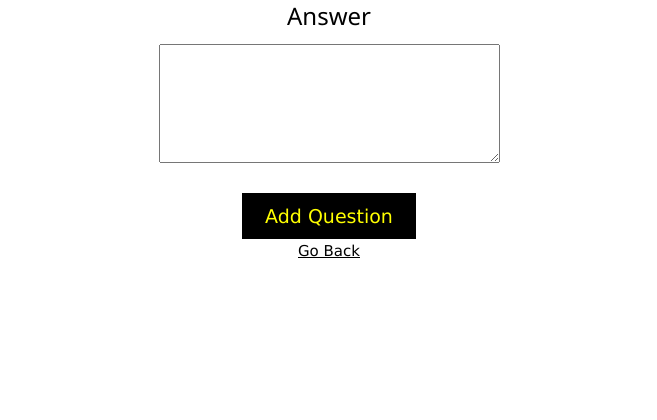
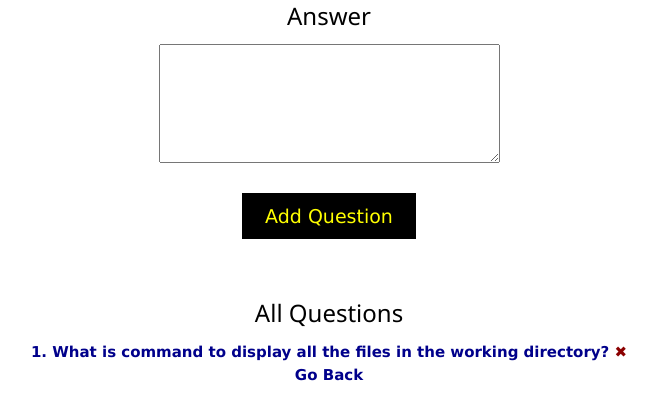
Before and after one commit to Team-Ruby-Database/Database_Project, a PHP site: page /question_editor.php in a window 1280 px wide. Shown: the part 257-677 px from the top of the page, without its empty margins (311-968 px from the left). Run offline with PHP 8.4, Linux system fonts and the light colour scheme; the visitor is signed in with stand-in values (Sample User, id 1); some libraries are stand-ins or nearby versions.

Commit message:
Update question_editor.php

```diff
--- a/question_editor.php
+++ b/question_editor.php
@@ -10,6 +10,7 @@
         text-align: center;
     }
 
+
 /* Style the buttons inside the tab */
 
     h1 {
@@ -18,6 +19,21 @@
     h3 {
         text-align: center;
     }
+    div{
+        text-align: center;
+    }
+    a {
+        text-align: center;
+    color: darkblue;
+    text-decoration:  none;
+  font-weight:      bold;
+    }
+        a.goback {
+            color:black;
+        }
+        a.delete {
+            color:darkred;
+        }
 
 div.tab {
     border: 1px solid white;
@@ -124,7 +140,7 @@ div.tab button.active {
     <textarea name="output_answer" cols="40" rows="5"></textarea>
 </div>
 <br>
-<div class="tab"><button onclick="addQuestion()" >Add Question</button></div>
+<div class="tab"><button id="question_button" type="submit">Add Question</button></div>
 
 
 ';
@@ -162,13 +178,28 @@ div.tab button.active {
         }
     }
 
+    echo '<br><br><h3>All Questions</h3>
+    <div><a>1. What is command to display all the files in the working directory?</a><a class="delete"> &#10006;</a></div>
 
-    echo '<div><a href="skill_editor.php" class="previous">Go Back</a><div>';
+
+    ';
+
+
+    echo '<div><a href="skill_editor.php" class="previous">Go Back</a><div>'
+
+        ;
  ?>
+
+<script type="text/javascript">
+    document.getElementById("question_button").onclick = function () {
+        location.href = "added_question.html";
+    };
+</script>
+
+<script>
 
 
 
-<script>
     $(document).ready(function() {
    $('input[type="radio"]').click(function() {
 //       if($(this).attr('id') == 'multiple_choice') {
```
